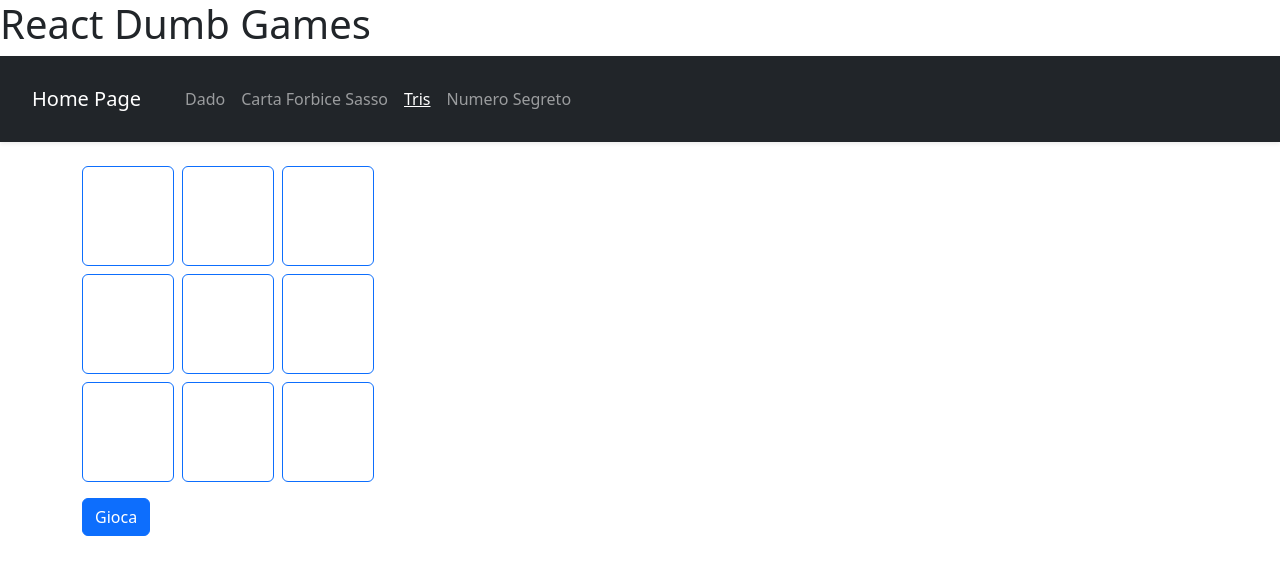
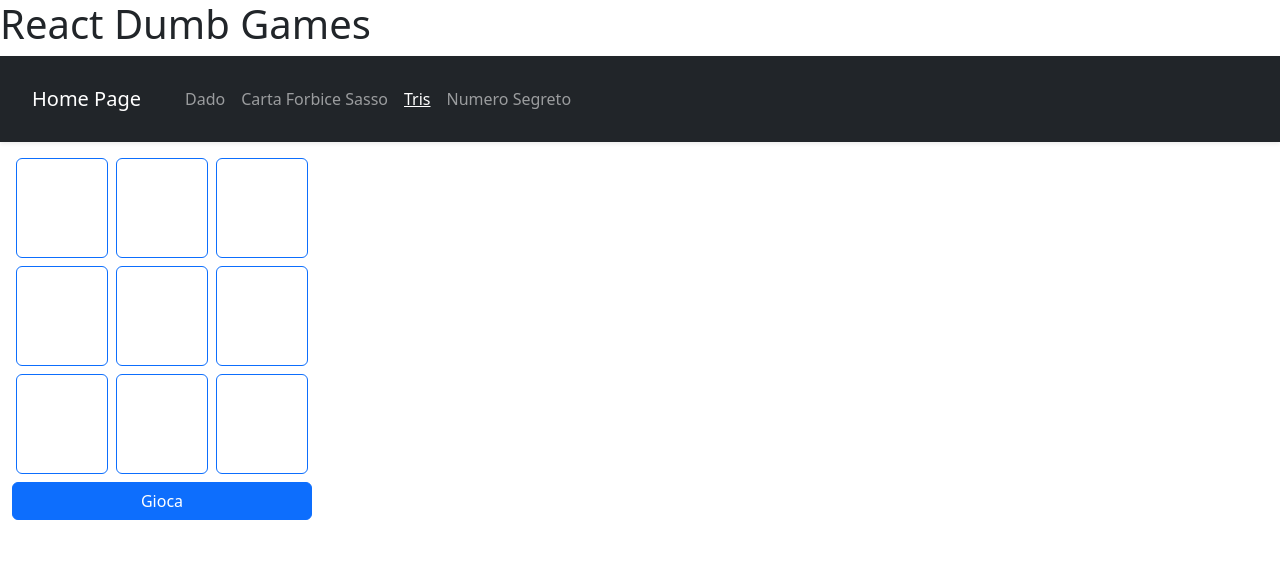
Before and after one commit to simoneburrai/react-dumb-games-app, a React (Vite) app: page /Tris-game in a window 1280 px wide. Shown: the top 574 px of the page. Built offline with nearby package versions, Linux system fonts and the light colour scheme.

Commit message:
feat: tris modified css

```diff
--- a/src/pages/TrisGame.jsx
+++ b/src/pages/TrisGame.jsx
@@ -14,9 +14,8 @@ function Tris() {
     const [playing, setPlaying] = useState(false);
     const [result, setResult] = useState(null);
     const randomNum = RandomNumber(9);
-    const computerSymbol = <i className="fa-solid fa-circle fs-2"></i>
-    const playerSymbol = <i className="fa-solid fa-circle-xmark text-success fs-2" ></i>;
-
+    const computerSymbol = "o"
+    const playerSymbol = "x"
     function checkWin(board, player) {
         return winningCombinations.some(combination => {
             return combination.every(index => board[index] === player);
@@ -90,12 +89,12 @@ function Tris() {
 
     return (
         <>
-            <div className="container mt-4">
+            <div className="d-flex p-3 gap-5">
                 <div className="row row-cols-3 g-2 mb-3" style={{ width: '300px' }}>
                     {board.map((value, index) => (
                         <div key={index} className="col" style={{ aspectRatio: '1/1' }}>
                             <button
-                                className={`btn btn-outline-primary w-100 h-100 fs-2 ${value ? (value === 'X' ? 'text-success' : 'text-danger') : ''}`}
+                                className={`btn btn-outline-primary w-100 h-100 fs-1 text-white ${value ? (value === 'x' ? 'bg-dark' : 'bg-danger') : ''}`}
                                 onClick={() => changeValue(index)}
                                 style={{ minHeight: '80px' }} // Altezza minima per i bottoni
                             >
@@ -103,10 +102,11 @@ function Tris() {
                             </button>
                         </div>
                     ))}
+                    <button className="btn btn-primary me-2 w-100" onClick={playFunction}>Gioca</button>
                 </div>
-                <button className="btn btn-primary me-2" onClick={playFunction}>Gioca</button>
-                {result && <div className="alert alert-info mt-3" role="alert">{result}</div>}
+                {result && <div className="alert alert-info mt-3 align-content-center p-4 h-100" role="alert">{result}</div>}
             </div>
+
         </>
     );
 }
```
